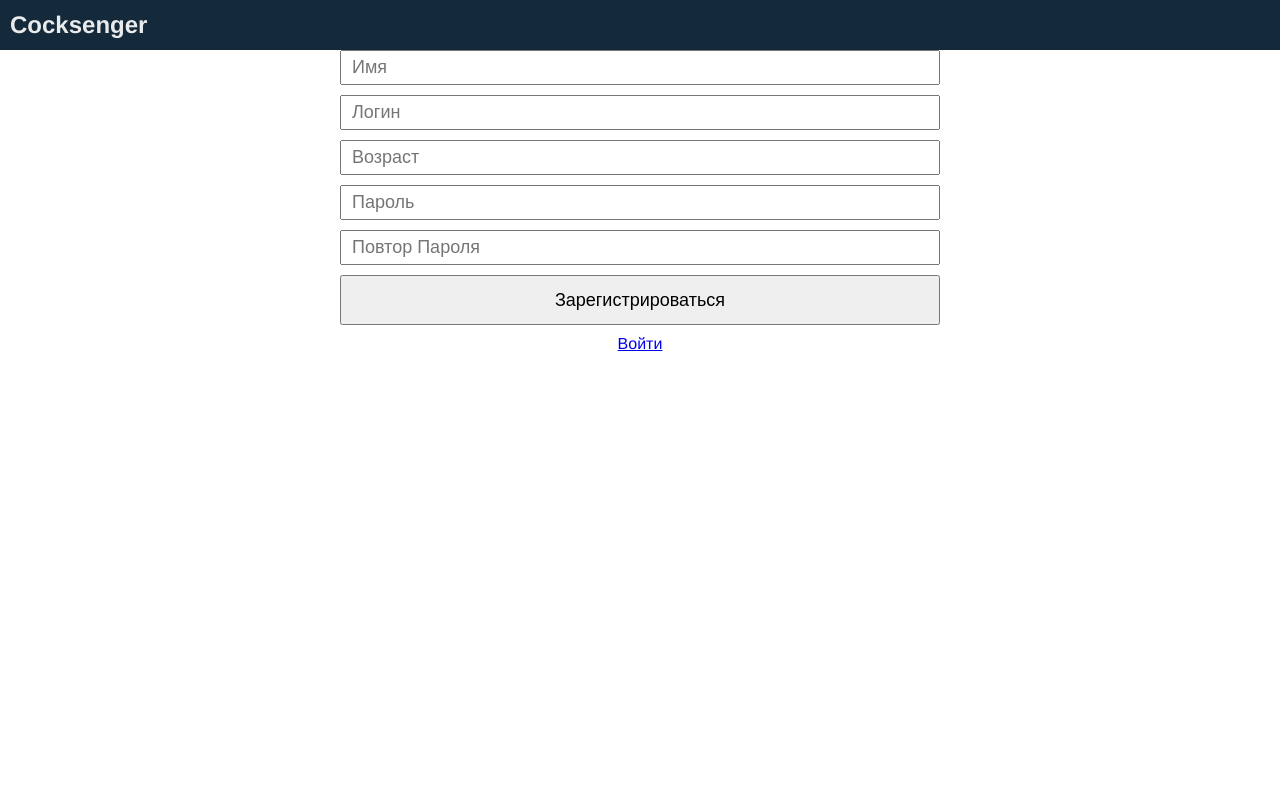
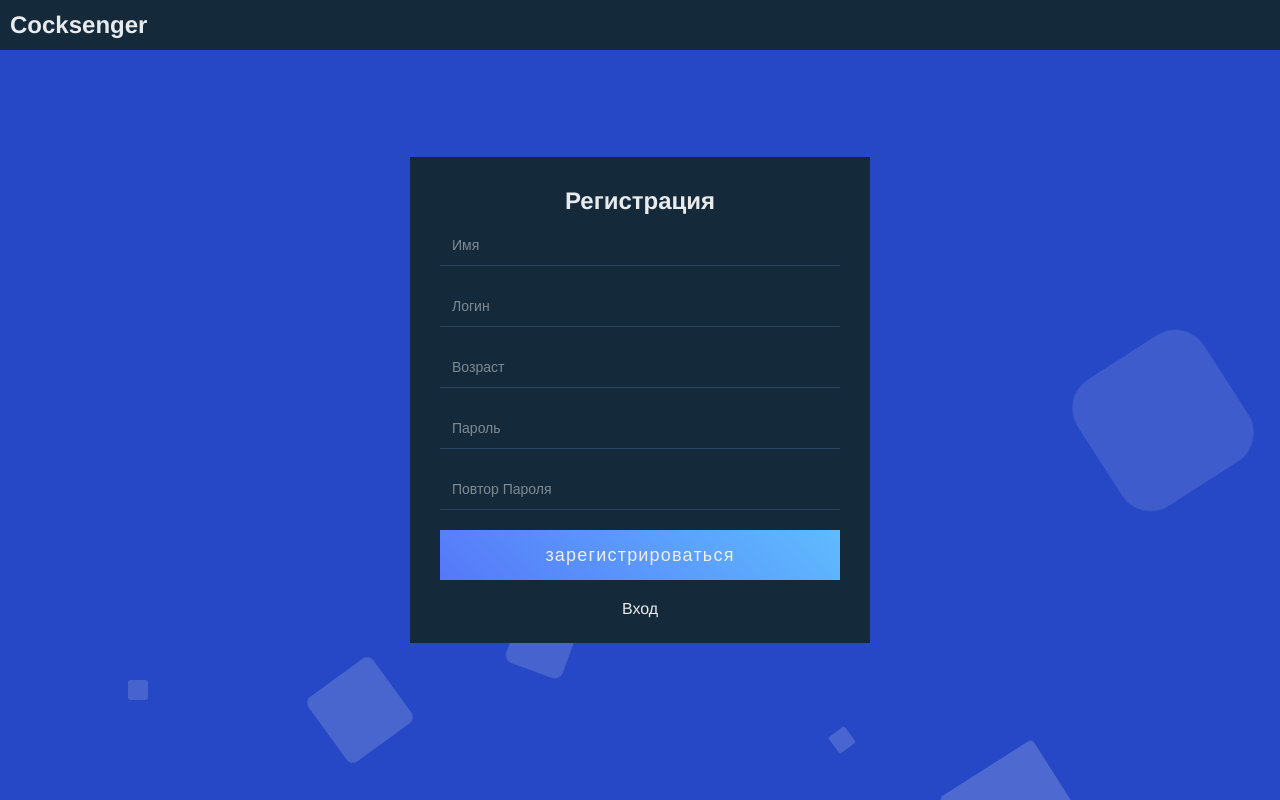
Before and after one commit to ZakhaRekt/messanger, a Vue app: page /register in a window 1280 px wide. Built offline with nearby package versions, Linux system fonts and the light colour scheme.

Commit message:
feat: bg animation as CirclesAnimation.vue and style RegistrationForm

```diff
--- /dev/null
+++ b/src/components/CirclesAnimation.vue
@@ -0,0 +1,138 @@
+<template>
+  <ul class="circles">
+    <li></li>
+    <li></li>
+    <li></li>
+    <li></li>
+    <li></li>
+    <li></li>
+    <li></li>
+    <li></li>
+    <li></li>
+    <li></li>
+  </ul>
+</template>
+
+<script>
+export default {
+name: "CirclesAnimation"
+}
+</script>
+
+<style scoped>
+.circles{
+  position: absolute;
+  z-index: 0;
+  top: 0;
+  left: 0;
+  width: 100%;
+  height: 100%;
+  margin: 0;
+  padding: 0;
+  overflow: hidden;
+}
+
+.circles li{
+  position: absolute;
+  display: block;
+  list-style: none;
+  width: 20px;
+  height: 20px;
+  background: rgba(255, 255, 255, 0.2);
+  animation: animate 25s linear infinite;
+  bottom: -150px;
+
+}
+
+.circles li:nth-child(1){
+  left: 25%;
+  width: 80px;
+  height: 80px;
+  animation-delay: 0s;
+}
+
+
+.circles li:nth-child(2){
+  left: 10%;
+  width: 20px;
+  height: 20px;
+  animation-delay: 2s;
+  animation-duration: 12s;
+}
+
+.circles li:nth-child(3){
+  left: 70%;
+  width: 20px;
+  height: 20px;
+  animation-delay: 4s;
+}
+
+.circles li:nth-child(4){
+  left: 40%;
+  width: 60px;
+  height: 60px;
+  animation-delay: 0s;
+  animation-duration: 18s;
+}
+
+.circles li:nth-child(5){
+  left: 65%;
+  width: 20px;
+  height: 20px;
+  animation-delay: 0s;
+}
+
+.circles li:nth-child(6){
+  left: 75%;
+  width: 110px;
+  height: 110px;
+  animation-delay: 3s;
+}
+
+.circles li:nth-child(7){
+  left: 35%;
+  width: 150px;
+  height: 150px;
+  animation-delay: 7s;
+}
+
+.circles li:nth-child(8){
+  left: 50%;
+  width: 25px;
+  height: 25px;
+  animation-delay: 15s;
+  animation-duration: 45s;
+}
+
+.circles li:nth-child(9){
+  left: 20%;
+  width: 15px;
+  height: 15px;
+  animation-delay: 2s;
+  animation-duration: 35s;
+}
+
+.circles li:nth-child(10){
+  left: 85%;
+  width: 150px;
+  height: 150px;
+  animation-delay: 0s;
+  animation-duration: 11s;
+}
+
+@keyframes animate {
+
+  0%{
+    transform: translateY(0) rotate(0deg);
+    opacity: 1;
+    border-radius: 0;
+  }
+
+  100%{
+    transform: translateY(-1000px) rotate(720deg);
+    opacity: 0;
+    border-radius: 50%;
+  }
+
+}
+</style>
--- a/src/components/Home.vue
+++ b/src/components/Home.vue
@@ -1,7 +1,7 @@
 <template>
   <div>
-    <router-link :to="'/login'">Войти</router-link>
-    <router-link :to="'/register'">Зарегистрироваться</router-link>
+    <router-link :to="'/login'">Вход</router-link>
+    <router-link :to="'/register'">Регистрация</router-link>
   </div>
 </template>
 
--- a/src/components/LoginForm.vue
+++ b/src/components/LoginForm.vue
@@ -1,17 +1,6 @@
 <template>
   <div class="login">
-    <ul class="circles">
-      <li></li>
-      <li></li>
-      <li></li>
-      <li></li>
-      <li></li>
-      <li></li>
-      <li></li>
-      <li></li>
-      <li></li>
-      <li></li>
-    </ul>
+    <CirclesAnimation/>
     <form>
       <h2>Вход</h2>
       <input type="text" placeholder="Логин" v-model="username">
@@ -24,9 +13,11 @@
 
 <script>
 import axios from "axios"
+import CirclesAnimation from "./CirclesAnimation";
 
 export default {
   name: "LoginForm",
+  components: {CirclesAnimation},
   data() {
     return {
       username: "",
@@ -116,120 +107,4 @@ a {
 a:hover {
   opacity: .5;
 }
-
-.circles{
-  position: absolute;
-  z-index: 0;
-  top: 0;
-  left: 0;
-  width: 100%;
-  height: 100%;
-  margin: 0;
-  padding: 0;
-  overflow: hidden;
-}
-
-.circles li{
-  position: absolute;
-  display: block;
-  list-style: none;
-  width: 20px;
-  height: 20px;
-  background: rgba(255, 255, 255, 0.2);
-  animation: animate 25s linear infinite;
-  bottom: -150px;
-
-}
-
-.circles li:nth-child(1){
-  left: 25%;
-  width: 80px;
-  height: 80px;
-  animation-delay: 0s;
-}
-
-
-.circles li:nth-child(2){
-  left: 10%;
-  width: 20px;
-  height: 20px;
-  animation-delay: 2s;
-  animation-duration: 12s;
-}
-
-.circles li:nth-child(3){
-  left: 70%;
-  width: 20px;
-  height: 20px;
-  animation-delay: 4s;
-}
-
-.circles li:nth-child(4){
-  left: 40%;
-  width: 60px;
-  height: 60px;
-  animation-delay: 0s;
-  animation-duration: 18s;
-}
-
-.circles li:nth-child(5){
-  left: 65%;
-  width: 20px;
-  height: 20px;
-  animation-delay: 0s;
-}
-
-.circles li:nth-child(6){
-  left: 75%;
-  width: 110px;
-  height: 110px;
-  animation-delay: 3s;
-}
-
-.circles li:nth-child(7){
-  left: 35%;
-  width: 150px;
-  height: 150px;
-  animation-delay: 7s;
-}
-
-.circles li:nth-child(8){
-  left: 50%;
-  width: 25px;
-  height: 25px;
-  animation-delay: 15s;
-  animation-duration: 45s;
-}
-
-.circles li:nth-child(9){
-  left: 20%;
-  width: 15px;
-  height: 15px;
-  animation-delay: 2s;
-  animation-duration: 35s;
-}
-
-.circles li:nth-child(10){
-  left: 85%;
-  width: 150px;
-  height: 150px;
-  animation-delay: 0s;
-  animation-duration: 11s;
-}
-
-@keyframes animate {
-
-  0%{
-    transform: translateY(0) rotate(0deg);
-    opacity: 1;
-    border-radius: 0;
-  }
-
-  100%{
-    transform: translateY(-1000px) rotate(720deg);
-    opacity: 0;
-    border-radius: 50%;
-  }
-
-}
 </style>
--- a/src/components/RegistrationForm.vue
+++ b/src/components/RegistrationForm.vue
@@ -1,19 +1,25 @@
 <template>
+  <div class="registration">
+    <CirclesAnimation/>
     <form>
+      <h2>Регистрация</h2>
       <input type="text" placeholder="Имя" v-model="name">
       <input type="text" placeholder="Логин" v-model="username">
       <input type="number" min="13" max="90" placeholder="Возраст" v-model="age">
       <input type="password" placeholder="Пароль" v-model="password">
       <input type="password" placeholder="Повтор Пароля" v-model="repeatPassword">
-    <button @click.prevent="register">Зарегистрироваться</button>
-    <router-link :to="'/login'">Войти</router-link>
+      <button @click.prevent="register">зарегистрироваться</button>
+      <router-link :to="'/login'">Вход</router-link>
     </form>
+  </div>
 </template>
 
 <script>
 import axios from 'axios'
+import CirclesAnimation from "./CirclesAnimation";
 export default {
   name: "RegistrationForm",
+  components: {CirclesAnimation},
   data() {
     return {
       name: "",
@@ -83,24 +89,70 @@ export default {
 </script>
 
 <style scoped>
+.registration {
+  height: calc(100vh - 50px);
+  position: relative;
+  display: flex;
+  align-items: center;
+  justify-content: center;
+  background: #2648c6;
+}
 form {
-  max-width: 600px;
-  margin: 0 auto;
+  background: #142A3B;
+  padding: 30px 30px 0 30px;
+  max-width: 400px;
+  margin: 0 0 50px 0;
+  width: 100%;
+  z-index: 1;
+}
+form h2 {
+  margin: 0 0 10px 0;
+  color: #fff;
+  opacity: .9;
 }
 input {
   width: 100%;
-  margin: 0 0 10px 0;
-  font-size: 18px;
-  padding: 5px 10px;
+  margin: 0 0 20px 0;
+  font-size: 14px;
+  padding: 12px 12px;
   box-sizing: border-box;
+  border: none;
+  border-bottom: 1px solid #2d4669;
+  outline: none;
+  color: #fff;
+  opacity: .9;
+  background: #142A3B;
+}
+input::placeholder {
+  color: #fff;
+  opacity: 0.5;
 }
 button {
   width: 100%;
   height: 50px;
   font-size: 18px;
+  background: linear-gradient(45deg, #5678F9, #5FBBFE);
+  border: none;
+  color: #eee;
+  letter-spacing: 1.2px;
+  cursor: pointer;
+  outline: none;
+  transition: opacity .2s ease;
+}
+button:hover {
+  opacity: 0.5;
 }
 a {
   display: inline-block;
-  margin: 10px 0 0 0;
+  margin: 0;
+  padding: 20px 0 25px 0;
+  width: 100%;
+  color: #fff;
+  opacity: .9;
+  text-decoration: none;
+  transition: opacity .2s ease;
+}
+a:hover {
+  opacity: .5;
 }
 </style>
```
Lines whose indentation alone changed are shown as unchanged.
